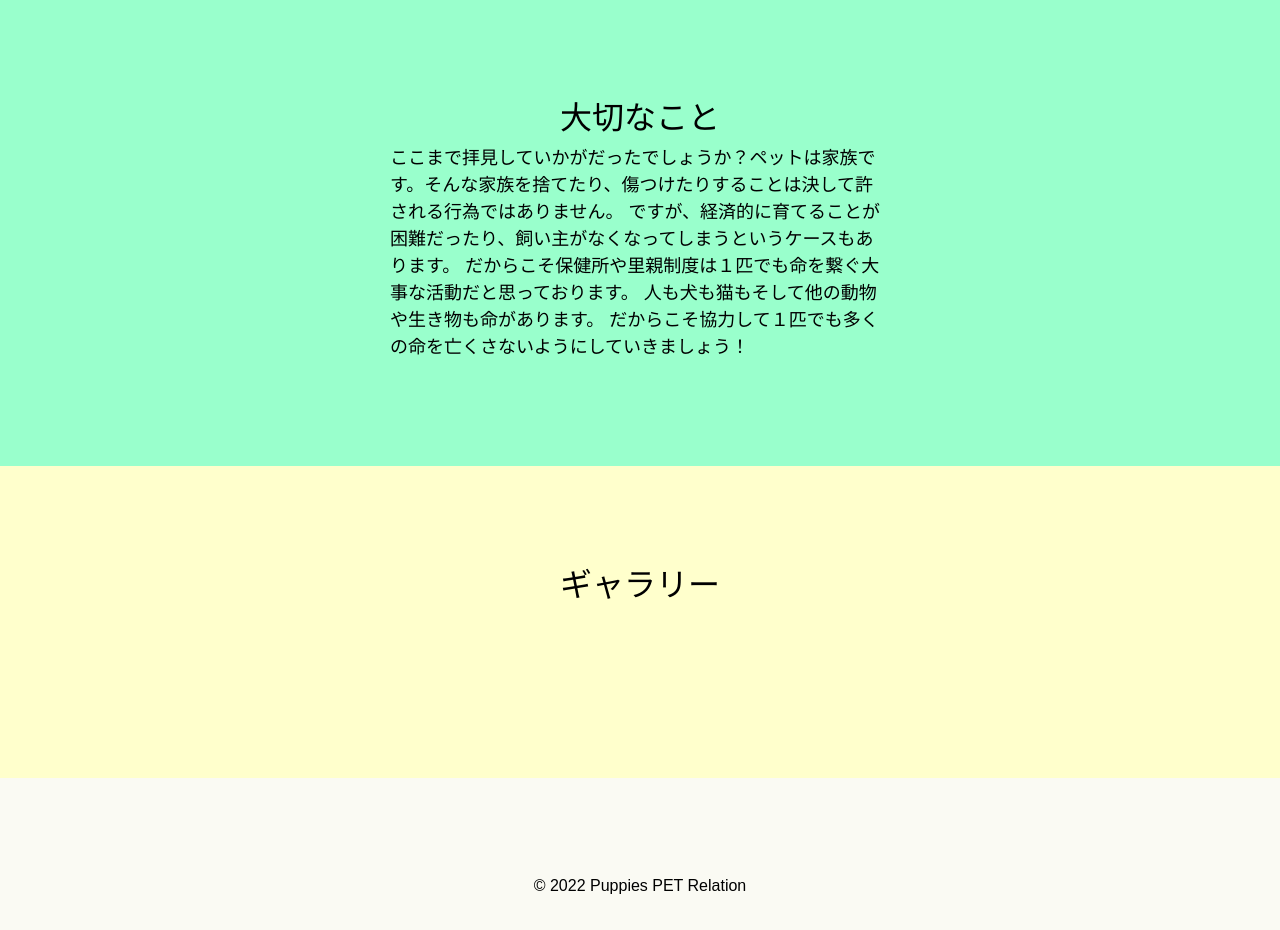
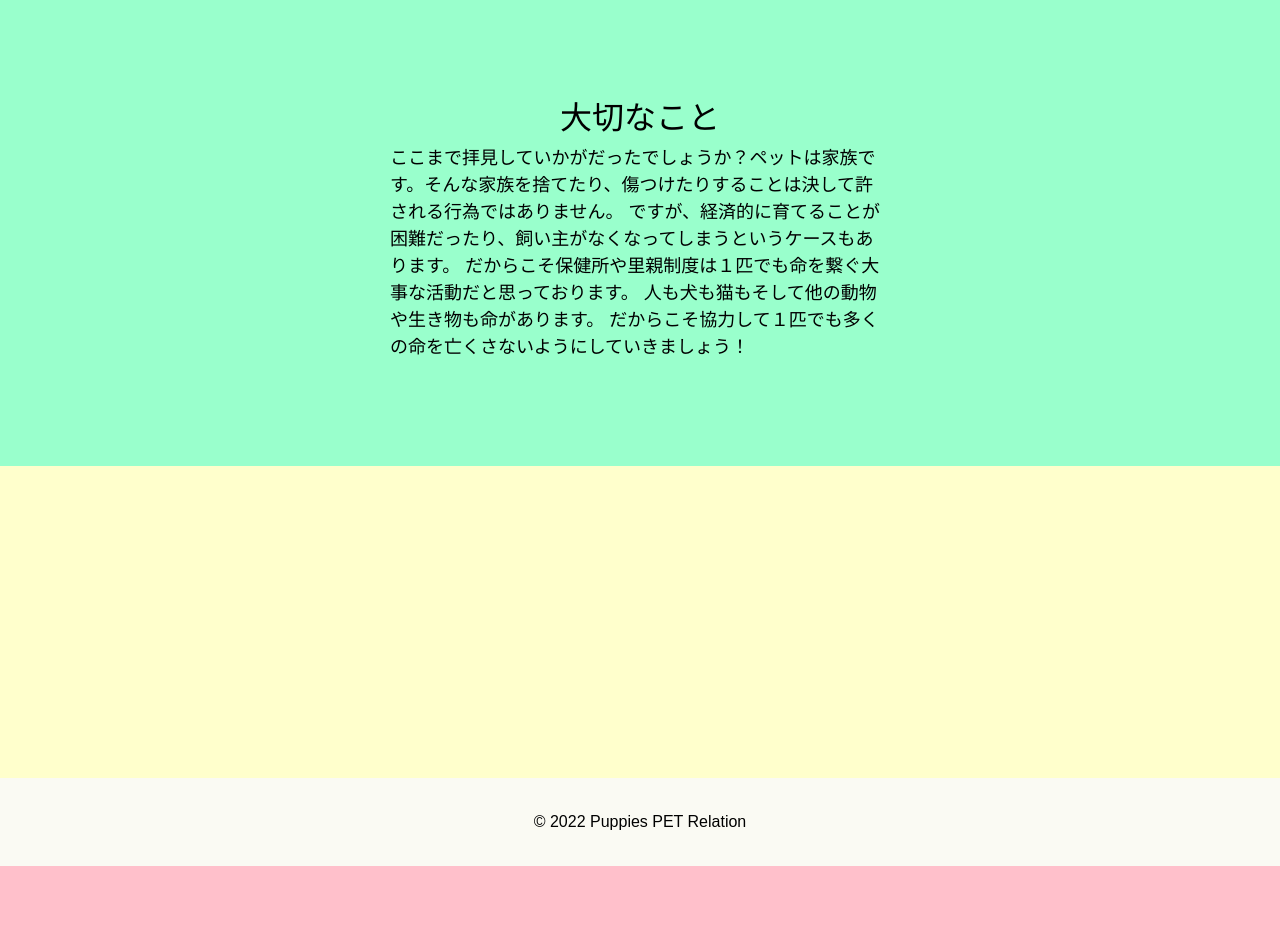
Before and after one commit to 2J445/homepage, a PHP site: page / in a window 1280 px wide. Shown: the part 1805-2735 px from the top of the page. After the commit the page ends 2671 px from the top, so only its background shows below. Run offline with PHP 8.4, Linux system fonts and the light colour scheme; some libraries are stand-ins or nearby versions; some web fonts are replaced.

Commit message:
homepage

```diff
--- a/css/main.css
+++ b/css/main.css
@@ -137,10 +137,14 @@
 }
 
 footer {
+  position:absolute;
+  top: 30;
+  width: 100%;
   margin: 0;
   padding: 32px 0;
   background-color: #fafaf3;
   text-align: center;
+
 }
 
 /*スライドショー*/
--- a/index.html
+++ b/index.html
@@ -188,9 +188,7 @@
     <!--/.image-gallery -->
   </section>
 
-  <footer>
 
-  </footer>
   <!-- jQuery -->
   <script src="https://code.jquery.com/jquery-3.4.1.min.js"></script>
 
```
